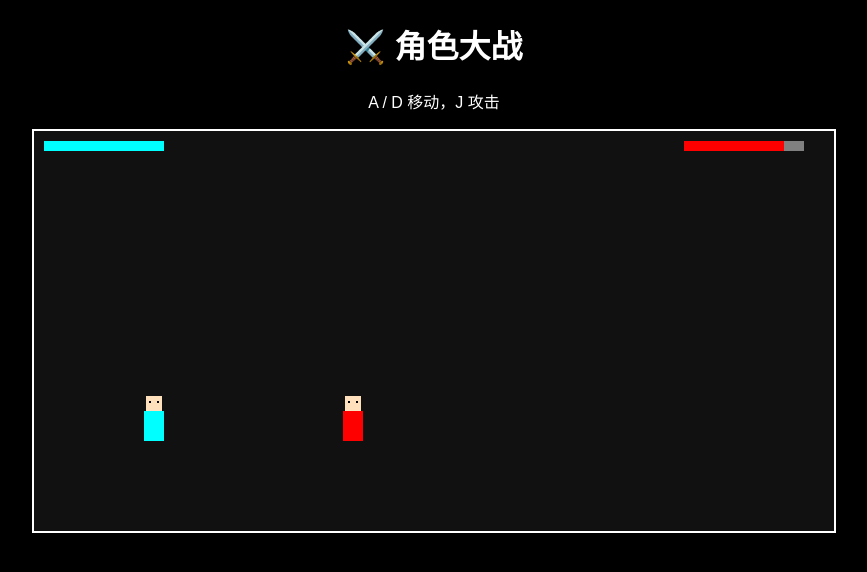
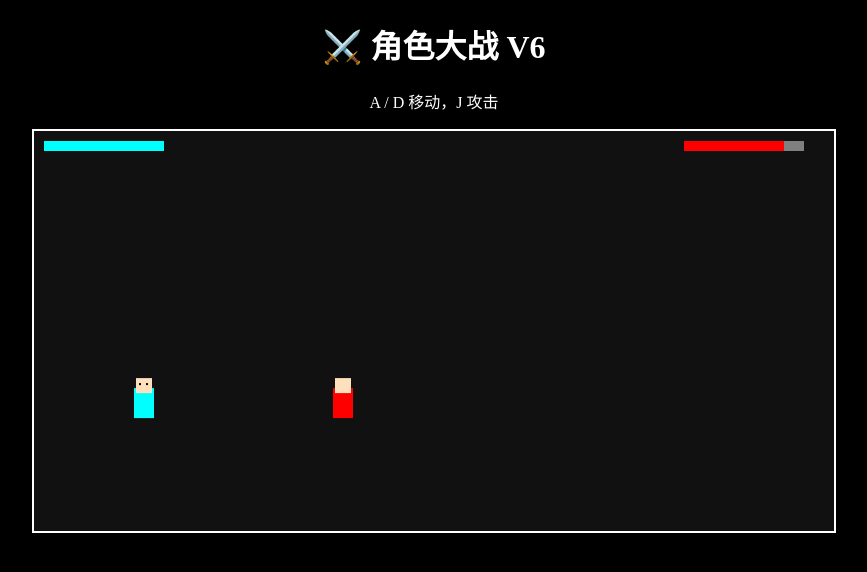
Before and after one commit to ldcisamira-a11y/pixel-fight, a plain HTML site: page index.html in a window 1280 px wide. Shown: the whole page, without its empty margins (206-1073 px from the left). Drawn offline with Linux system fonts and the light colour scheme.

Commit message:
ultimate version

```diff
--- a/index.html
+++ b/index.html
@@ -2,24 +2,16 @@
 <html lang="zh">
 <head>
 <meta charset="UTF-8">
-<title>角色大战 V5</title>
+<title>角色大战 V6</title>
 <style>
-body{
-    background:black;
-    color:white;
-    text-align:center;
-    font-family:sans-serif;
-}
-canvas{
-    background:#111;
-    border:2px solid white;
-}
+body{background:black;color:white;text-align:center}
+canvas{background:#111;border:2px solid white}
 </style>
 </head>
 
 <body>
 
-<h1>⚔️ 角色大战</h1>
+<h1>⚔️ 角色大战 V6</h1>
 <p>A / D 移动，J 攻击</p>
 
 <canvas id="game" width="800" height="400"></canvas>
@@ -28,45 +20,22 @@
 const canvas = document.getElementById("game");
 const ctx = canvas.getContext("2d");
 
-let player = {x:100,y:260,hp:120};
-let enemy = {x:600,y:260,hp:100};
+let player = {x:100,y:260,hp:120,attack:false,anim:0};
+let enemy = {x:600,y:260,hp:100,anim:0};
 
 let keys = {};
-
-// 🎨 创建“角色图片”（关键！！不用外链）
-function createCharacter(color){
-    let c = document.createElement("canvas");
-    c.width = 40;
-    c.height = 60;
-    let g = c.getContext("2d");
-
-    // 身体
-    g.fillStyle = color;
-    g.fillRect(10,20,20,30);
-
-    // 头
-    g.fillStyle = "#ffe0bd";
-    g.fillRect(12,5,16,15);
-
-    // 眼睛
-    g.fillStyle = "black";
-    g.fillRect(15,10,2,2);
-    g.fillRect(23,10,2,2);
-
-    return c;
-}
-
-// ✅ 真“人物图像”
-let playerImg = createCharacter("#00ffff");
-let enemyImg = createCharacter("#ff0000");
 
 document.addEventListener("keydown", e=>{
     keys[e.key]=true;
 
     if(e.key==="j"){
-        if(Math.abs(player.x - enemy.x)<60){
+        player.attack = true;
+
+        if(Math.abs(player.x - enemy.x)<70){
             enemy.hp -= 10;
         }
+
+        setTimeout(()=>player.attack=false,150);
     }
 });
 
@@ -74,21 +43,44 @@
     keys[e.key]=false;
 });
 
-function update(){
+// 🎨 角色绘制（带动画）
+function drawCharacter(p, color){
 
-    if(keys["a"]) player.x -= 3;
-    if(keys["d"]) player.x += 3;
+    let float = Math.sin(p.anim) * 3;
 
-    // 敌人追踪
-    if(enemy.x > player.x) enemy.x -= 1;
-    else enemy.x += 1;
+    // 身体
+    ctx.fillStyle = color;
+    ctx.fillRect(p.x, p.y + float, 20, 30);
 
-    // 攻击
-    if(Math.abs(enemy.x - player.x) < 50){
-        player.hp -= 0.3;
+    // 头
+    ctx.fillStyle = "#ffe0bd";
+    ctx.fillRect(p.x+2, p.y-10 + float, 16, 15);
+
+    // 眼睛
+    ctx.fillStyle = "black";
+    ctx.fillRect(p.x+5, p.y-5 + float, 2, 2);
+    ctx.fillRect(p.x+12, p.y-5 + float, 2, 2);
+
+    // 手（攻击动画）
+    if(p.attack){
+        ctx.fillStyle="#ffe0bd";
+        ctx.fillRect(p.x+20, p.y+5 + float, 15,5);
     }
 }
 
+// 👾 敌人
+function drawEnemy(e){
+
+    let float = Math.sin(e.anim) * 3;
+
+    ctx.fillStyle = "red";
+    ctx.fillRect(e.x, e.y + float, 20, 30);
+
+    ctx.fillStyle = "#ffe0bd";
+    ctx.fillRect(e.x+2, e.y-10 + float, 16, 15);
+}
+
+// 🎯 血条
 function drawBar(x,y,hp,color){
     ctx.fillStyle="gray";
     ctx.fillRect(x,y,120,10);
@@ -97,13 +89,32 @@
     ctx.fillRect(x,y,hp,10);
 }
 
+// 🧠 更新
+function update(){
+
+    if(keys["a"]) player.x -= 3;
+    if(keys["d"]) player.x += 3;
+
+    // 动画计数
+    player.anim += 0.1;
+    enemy.anim += 0.1;
+
+    // 敌人AI
+    if(enemy.x > player.x) enemy.x -= 1;
+    else enemy.x += 1;
+
+    if(Math.abs(enemy.x - player.x) < 50){
+        player.hp -= 0.3;
+    }
+}
+
+// 🎨 绘制
 function draw(){
 
     ctx.clearRect(0,0,800,400);
 
-    // 画人物（不是方块了！）
-    ctx.drawImage(playerImg, player.x, player.y);
-    ctx.drawImage(enemyImg, enemy.x, enemy.y);
+    drawCharacter(player, "#00ffff");
+    drawEnemy(enemy);
 
     drawBar(10,10,player.hp,"cyan");
     drawBar(650,10,enemy.hp,"red");
```
